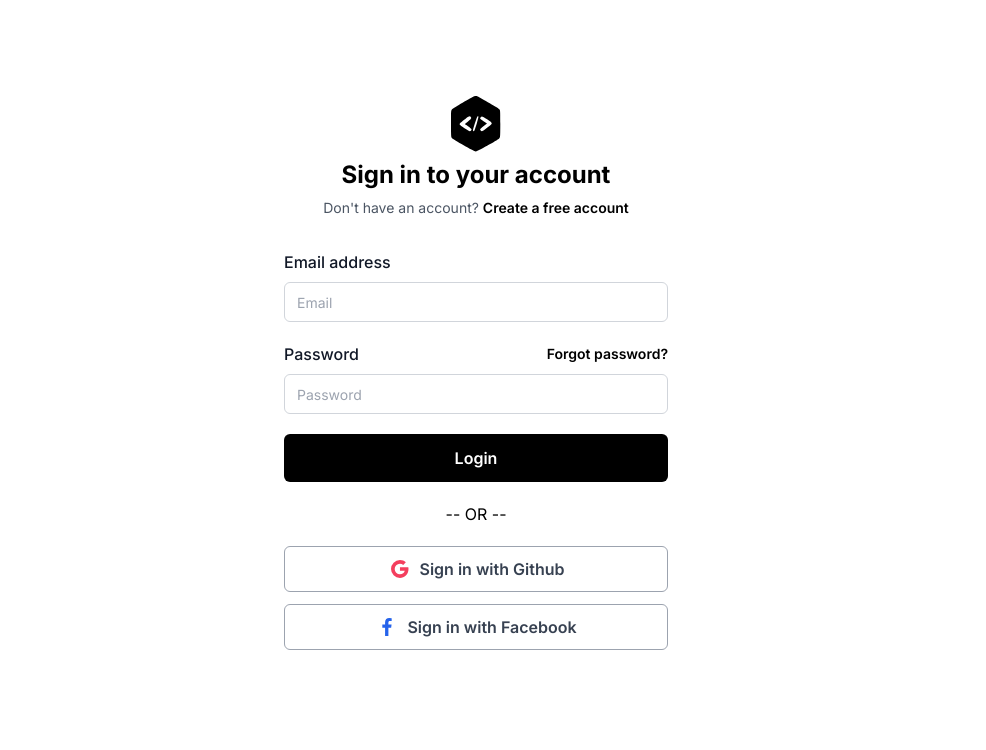
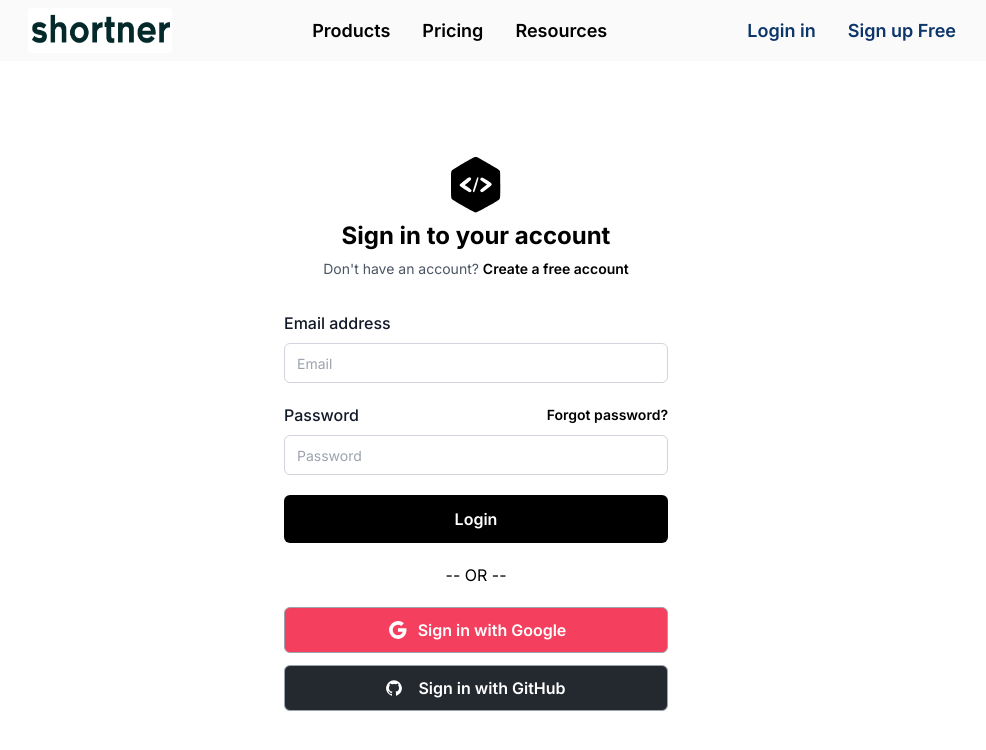
Before and after one commit to tarun-upadhyay/url-shortner, a Next.js app: page /login in a window 1280 px wide. Shown: the top 750 px of the page, without its empty margins (164-1150 px from the left). Built offline with nearby package versions, Linux system fonts and the light colour scheme; a web font is replaced by a local one.

Commit message:
added google auth

```diff
--- a/src/app/(auth)/login/page.tsx
+++ b/src/app/(auth)/login/page.tsx
@@ -18,6 +18,7 @@
       redirect: true,
     });
   };
+
   function handleSubmit() {
     setLoading(true);
 
@@ -153,12 +154,17 @@
           <div className="mt-3 space-y-3">
             <button
               type="button"
-              className="relative inline-flex w-full items-center justify-center rounded-md border border-gray-400 bg-white px-3.5 py-2.5 font-semibold text-gray-700 transition-all duration-200 hover:bg-gray-100 hover:text-black focus:bg-gray-100 focus:text-black focus:outline-none"
-            onClick={gitHubSigin}
+              className="relative inline-flex w-full items-center justify-center rounded-md border border-gray-400 bg-rose-500 px-3.5 py-2.5 font-semibold text-white transition-all duration-200 hover:bg-gray-100 hover:text-black focus:bg-gray-100 focus:text-black focus:outline-none"
+              onClick={() => {
+                return signIn("google", {
+                  callbackUrl: "/",
+                  redirect: true,
+                });
+              }}
             >
               <span className="mr-2 inline-block">
                 <svg
-                  className="h-6 w-6 text-rose-500"
+                  className="h-6 w-6 text-white-500"
                   xmlns="http://www.w3.org/2000/svg"
                   viewBox="0 0 24 24"
                   fill="currentColor"
@@ -166,23 +172,35 @@
                   <path d="M20.283 10.356h-8.327v3.451h4.792c-.446 2.193-2.313 3.453-4.792 3.453a5.27 5.27 0 0 1-5.279-5.28 5.27 5.27 0 0 1 5.279-5.279c1.259 0 2.397.447 3.29 1.178l2.6-2.599c-1.584-1.381-3.615-2.233-5.89-2.233a8.908 8.908 0 0 0-8.934 8.934 8.907 8.907 0 0 0 8.934 8.934c4.467 0 8.529-3.249 8.529-8.934 0-.528-.081-1.097-.202-1.625z"></path>
                 </svg>
               </span>
-              Sign in with Github
+              Sign in with Google
             </button>
+
             <button
               type="button"
-              className="relative inline-flex w-full items-center justify-center rounded-md border border-gray-400 bg-white px-3.5 py-2.5 font-semibold text-gray-700 transition-all duration-200 hover:bg-gray-100 hover:text-black focus:bg-gray-100 focus:text-black focus:outline-none"
+              className="relative inline-flex w-full items-center justify-center rounded-md border border-gray-400  px-3.5 py-2.5 font-semibold text-white transition-all duration-200 hover:bg-gray-100 hover:text-black focus:bg-gray-100 focus:text-black focus:outline-nonetext-white bg-[#24292F] hover:bg-[#24292F]/90 focus:ring-4 focus:outline-none focus:ring-[#24292F]/50 "
+              onClick={() => {
+                return signIn("github", {
+                  callbackUrl: "/",
+                  redirect: true,
+                });
+              }}
             >
               <span className="mr-2 inline-block">
                 <svg
-                  className="h-6 w-6 text-[#2563EB]"
+                  className="w-4 h-4 mr-2"
+                  aria-hidden="true"
                   xmlns="http://www.w3.org/2000/svg"
-                  viewBox="0 0 24 24"
                   fill="currentColor"
+                  viewBox="0 0 20 20"
                 >
-                  <path d="M13.397 20.997v-8.196h2.765l.411-3.209h-3.176V7.548c0-.926.258-1.56 1.587-1.56h1.684V3.127A22.336 22.336 0 0 0 14.201 3c-2.444 0-4.122 1.492-4.122 4.231v2.355H7.332v3.209h2.753v8.202h3.312z"></path>
+                  <path
+                    fill-rule="evenodd"
+                    d="M10 .333A9.911 9.911 0 0 0 6.866 19.65c.5.092.678-.215.678-.477 0-.237-.01-1.017-.014-1.845-2.757.6-3.338-1.169-3.338-1.169a2.627 2.627 0 0 0-1.1-1.451c-.9-.615.07-.6.07-.6a2.084 2.084 0 0 1 1.518 1.021 2.11 2.11 0 0 0 2.884.823c.044-.503.268-.973.63-1.325-2.2-.25-4.516-1.1-4.516-4.9A3.832 3.832 0 0 1 4.7 7.068a3.56 3.56 0 0 1 .095-2.623s.832-.266 2.726 1.016a9.409 9.409 0 0 1 4.962 0c1.89-1.282 2.717-1.016 2.717-1.016.366.83.402 1.768.1 2.623a3.827 3.827 0 0 1 1.02 2.659c0 3.807-2.319 4.644-4.525 4.889a2.366 2.366 0 0 1 .673 1.834c0 1.326-.012 2.394-.012 2.72 0 .263.18.572.681.475A9.911 9.911 0 0 0 10 .333Z"
+                    clip-rule="evenodd"
+                  />
                 </svg>
               </span>
-              Sign in with Facebook
+              Sign in with GitHub
             </button>
           </div>
         </div>
--- a/src/app/(auth)/register/page.tsx
+++ b/src/app/(auth)/register/page.tsx
@@ -1,5 +1,6 @@
 "use client";
 import axios from "axios";
+import { signIn } from "next-auth/react";
 import Link from "next/link";
 import { useRouter } from "next/navigation";
 import React, { useState } from "react";
@@ -170,14 +171,21 @@
               </div>
             </div>
           </form>
+          <p className="my-5 text-center">-- OR --</p>
           <div className="mt-3 space-y-3">
             <button
               type="button"
-              className="relative inline-flex w-full items-center justify-center rounded-md border border-gray-400 bg-white px-3.5 py-2.5 font-semibold text-gray-700 transition-all duration-200 hover:bg-gray-100 hover:text-black focus:bg-gray-100 focus:text-black focus:outline-none"
+              className="relative inline-flex w-full items-center justify-center rounded-md border border-gray-400 bg-rose-500 px-3.5 py-2.5 font-semibold text-white transition-all duration-200 hover:bg-gray-100 hover:text-black focus:bg-gray-100 focus:text-black focus:outline-none"
+              onClick={() => {
+                return signIn("google", {
+                  callbackUrl: "/",
+                  redirect: true,
+                });
+              }}
             >
               <span className="mr-2 inline-block">
                 <svg
-                  className="h-6 w-6 text-rose-500"
+                  className="h-6 w-6 text-white-500"
                   xmlns="http://www.w3.org/2000/svg"
                   viewBox="0 0 24 24"
                   fill="currentColor"
@@ -187,21 +195,33 @@
               </span>
               Sign in with Google
             </button>
+
             <button
               type="button"
-              className="relative inline-flex w-full items-center justify-center rounded-md border border-gray-400 bg-white px-3.5 py-2.5 font-semibold text-gray-700 transition-all duration-200 hover:bg-gray-100 hover:text-black focus:bg-gray-100 focus:text-black focus:outline-none"
+              className="relative inline-flex w-full items-center justify-center rounded-md border border-gray-400  px-3.5 py-2.5 font-semibold text-white transition-all duration-200 hover:bg-white hover:text-black focus:bg-gray-100 focus:text-black focus:outline-nonetext-white bg-[#24292F] hover:bg-[#24292F]/90 focus:ring-4 focus:outline-none focus:ring-[#24292F]/50 "
+              onClick={() => {
+                return signIn("github", {
+                  callbackUrl: "/",
+                  redirect: true,
+                });
+              }}
             >
               <span className="mr-2 inline-block">
                 <svg
-                  className="h-6 w-6 text-[#2563EB]"
+                  className="w-4 h-4 mr-2"
+                  aria-hidden="true"
                   xmlns="http://www.w3.org/2000/svg"
-                  viewBox="0 0 24 24"
                   fill="currentColor"
+                  viewBox="0 0 20 20"
                 >
-                  <path d="M13.397 20.997v-8.196h2.765l.411-3.209h-3.176V7.548c0-.926.258-1.56 1.587-1.56h1.684V3.127A22.336 22.336 0 0 0 14.201 3c-2.444 0-4.122 1.492-4.122 4.231v2.355H7.332v3.209h2.753v8.202h3.312z"></path>
+                  <path
+                    fill-rule="evenodd"
+                    d="M10 .333A9.911 9.911 0 0 0 6.866 19.65c.5.092.678-.215.678-.477 0-.237-.01-1.017-.014-1.845-2.757.6-3.338-1.169-3.338-1.169a2.627 2.627 0 0 0-1.1-1.451c-.9-.615.07-.6.07-.6a2.084 2.084 0 0 1 1.518 1.021 2.11 2.11 0 0 0 2.884.823c.044-.503.268-.973.63-1.325-2.2-.25-4.516-1.1-4.516-4.9A3.832 3.832 0 0 1 4.7 7.068a3.56 3.56 0 0 1 .095-2.623s.832-.266 2.726 1.016a9.409 9.409 0 0 1 4.962 0c1.89-1.282 2.717-1.016 2.717-1.016.366.83.402 1.768.1 2.623a3.827 3.827 0 0 1 1.02 2.659c0 3.807-2.319 4.644-4.525 4.889a2.366 2.366 0 0 1 .673 1.834c0 1.326-.012 2.394-.012 2.72 0 .263.18.572.681.475A9.911 9.911 0 0 0 10 .333Z"
+                    clip-rule="evenodd"
+                  />
                 </svg>
               </span>
-              Sign in with Facebook
+              Sign in with GitHub
             </button>
           </div>
         </div>
--- a/src/app/api/auth/[...nextauth]/options.ts
+++ b/src/app/api/auth/[...nextauth]/options.ts
@@ -54,13 +54,13 @@
       async authorize(credentials, req) {
         // * Connect to the MongoDb
         //ye hamara wala hai jo create kia hai humne
-        // console.info(
-        //   "The credentials and req info",
-        //   credentials,
-        //   "checking",
-        //   req,
-        //   "bye bye"
-        // );
+        console.info(
+          "The credentials and req info",
+          credentials,
+          "checking",
+          req,
+          "bye bye"
+        );
         connect();
         const user = await User.findOne({ email: credentials?.email });
         console.log(user);
@@ -76,10 +76,10 @@
       clientSecret: process.env.GITHUB_SECRET!,
     }),
 
-    // GoogleProvider({
-    //   clientId: process.env.GOOGLE_CLIENT_ID!,
-    //   clientSecret: process.env.GOOGLE_CLIENT_SECRET as string,
-    // }),
+    GoogleProvider({
+      clientId: process.env.GOOGLE_CLIENT_ID!,
+      clientSecret: process.env.GOOGLE_CLIENT_SECRET as string,
+    }),
     // ...add more providers here
   ],
 };
--- a/src/app/layout.tsx
+++ b/src/app/layout.tsx
@@ -19,7 +19,7 @@
     <html lang="en">
       <body className={inter.className}>
         <main className="flex flex-col overflow-x-hidden items-center justify-between">
-
+         <Header/>
        {children}
         </main>
       </body>
--- a/src/app/page.tsx
+++ b/src/app/page.tsx
@@ -15,6 +15,8 @@
       lorem*50
       <div>
         <p></p>
+
+
       </div>
     </div>
   );
```
